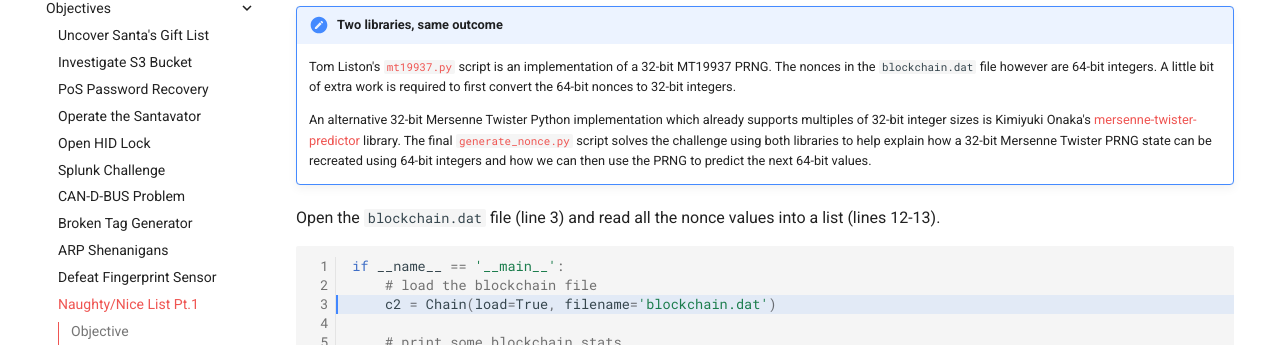
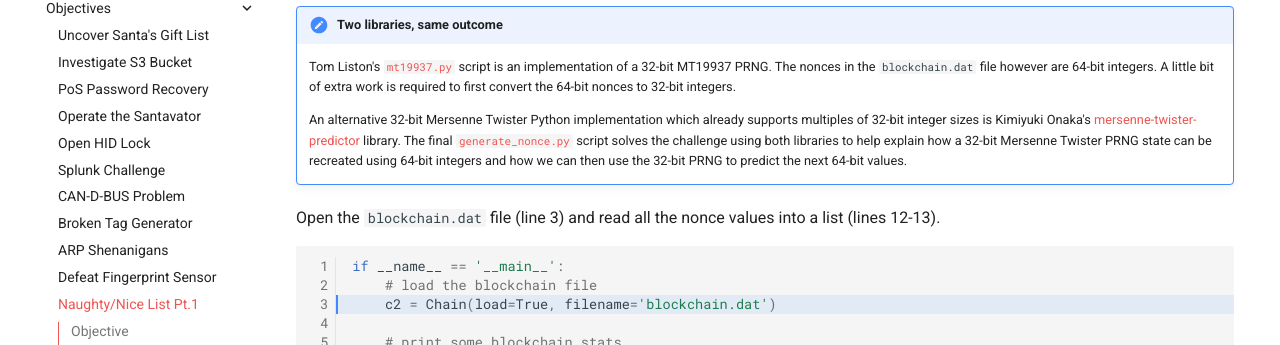
Before and after one commit to crahan/HolidayHackChallenge2020, an MkDocs documentation site: the page built from docs/objectives/o11a.md, in a window 1280 px wide and 900 px high, scrolled down 769 px. Shown: the part 127-472 px from the top of the window. Built offline with MkDocs 1.6.1 and Material for MkDocs 9.7.7, drawn with Linux system fonts in a browser that asks for light colours; comment, search, counter and statistics services are not loaded; some of the changed text lies outside the part shown.

Commit message:
Missing text

```diff
--- a/docs/objectives/o11a.md
+++ b/docs/objectives/o11a.md
@@ -44,7 +44,7 @@ To do this we require a few things. As Santa, grab the [`blockchain.dat`](https:
 !!! note "Two libraries, same outcome"
     Tom Liston's [`mt19937.py`](https://github.com/tliston/mt19937) script is an implementation of a 32-bit MT19937 PRNG. The nonces in the `blockchain.dat` file however are 64-bit integers. A little bit of extra work is required to first convert the 64-bit nonces to 32-bit integers.
 
-    An alternative 32-bit Mersenne Twister Python implementation which already supports multiples of 32-bit integer sizes is Kimiyuki Onaka's [mersenne-twister-predictor](https://github.com/kmyk/mersenne-twister-predictor) library. The final [`generate_nonce.py`](../tools/objectives/o11a/generate_nonce.py) script solves the challenge using both libraries to help explain how a 32-bit Mersenne Twister PRNG state can be recreated using 64-bit integers and how we can then use the PRNG to predict the next 64-bit values.
+    An alternative 32-bit Mersenne Twister Python implementation which already supports multiples of 32-bit integer sizes is Kimiyuki Onaka's [mersenne-twister-predictor](https://github.com/kmyk/mersenne-twister-predictor) library. The final [`generate_nonce.py`](../tools/objectives/o11a/generate_nonce.py) script solves the challenge using both libraries to help explain how a 32-bit Mersenne Twister PRNG state can be recreated using 64-bit integers and how we can then use the 32-bit PRNG to predict the next 64-bit values.
 
 Open the `blockchain.dat` file (line 3) and read all the nonce values into a list (lines 12-13).
 
```
Also changed, not shown: other parts of docs/objectives/o11a.md (+1 -1 lines).
